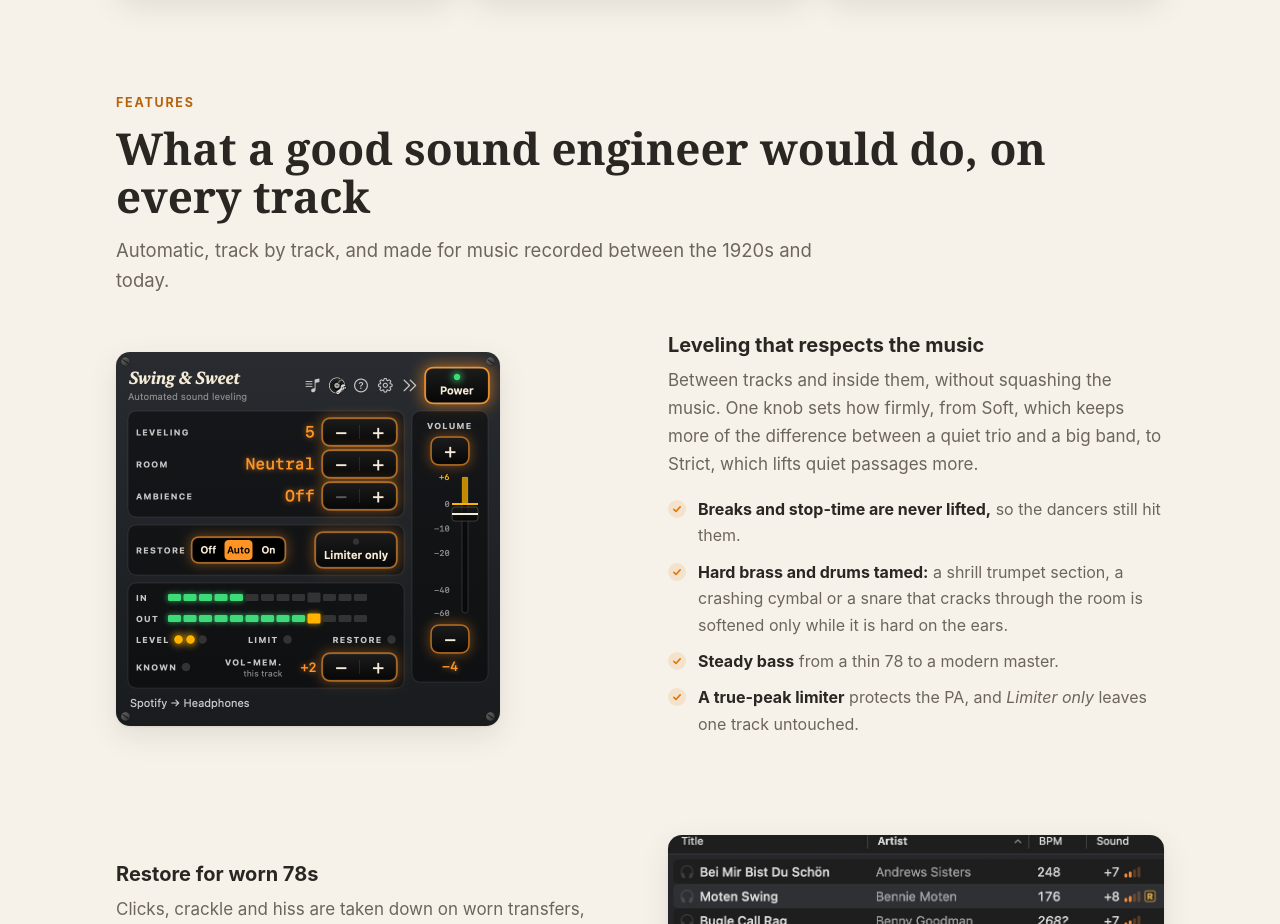
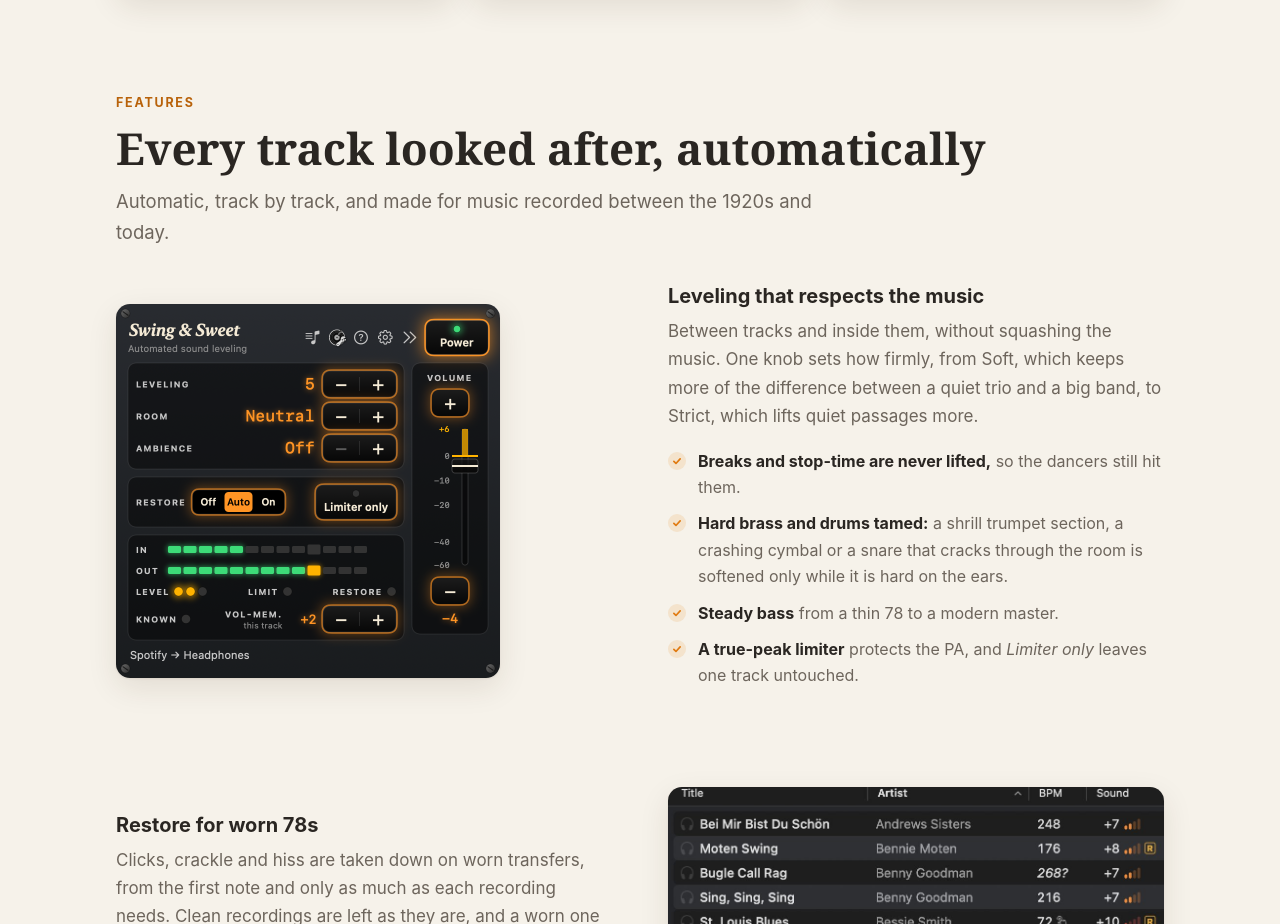
Before and after one commit to cmbjorn/swingandsweet, a plain HTML site: page index.html in a window 1280 px wide. Shown: the part 4023-4947 px from the top of the page. Drawn offline with Linux system fonts and the light colour scheme.

Commit message:
Headline: no sound-engineer claim

```diff
--- a/index.html
+++ b/index.html
@@ -506,7 +506,7 @@
 <!-- Features -->
 <section id="features">
   <p class="kicker">Features</p>
-  <h2>What a good sound engineer would do, on every track</h2>
+  <h2>Every track looked after, automatically</h2>
   <p class="intro">Automatic, track by track, and made for music recorded between the 1920s and today.</p>
 
   <div class="feature">
```
